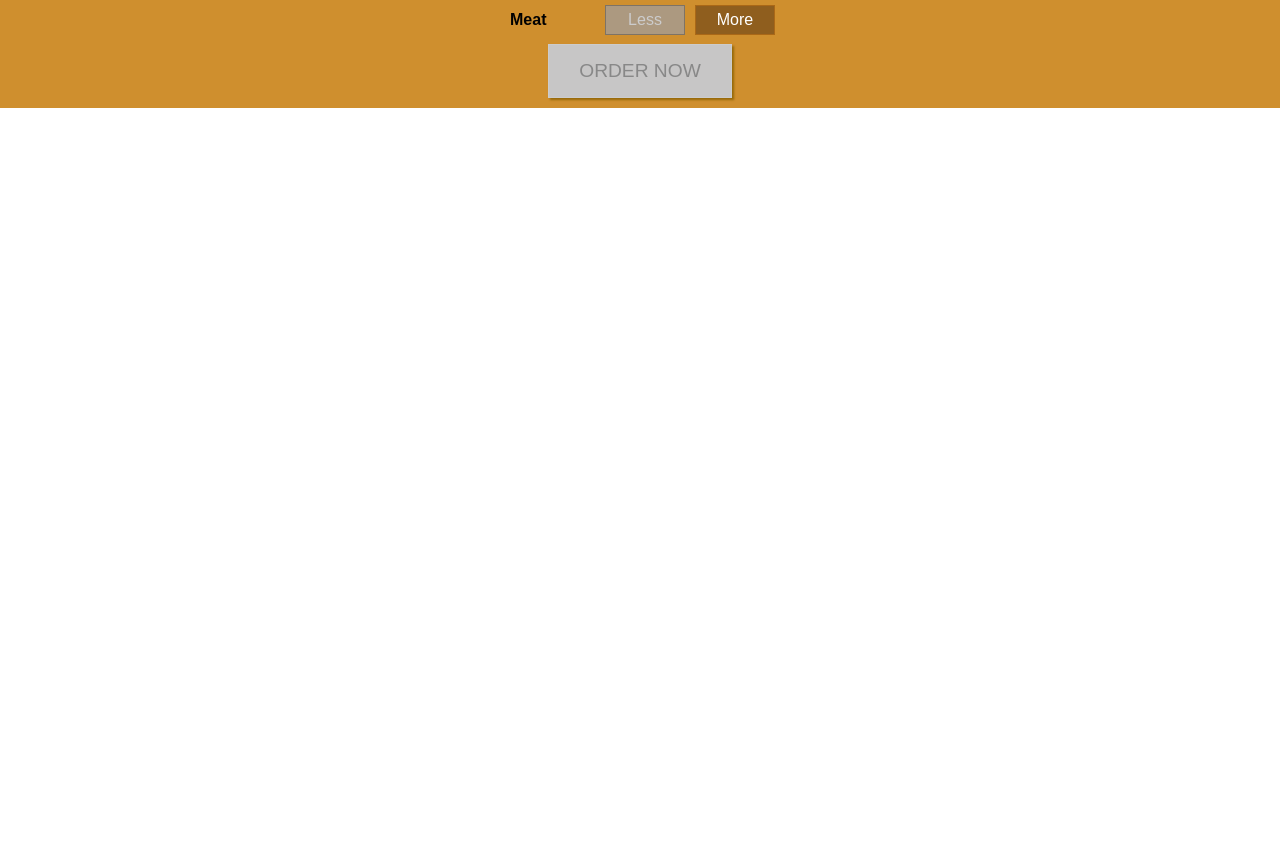
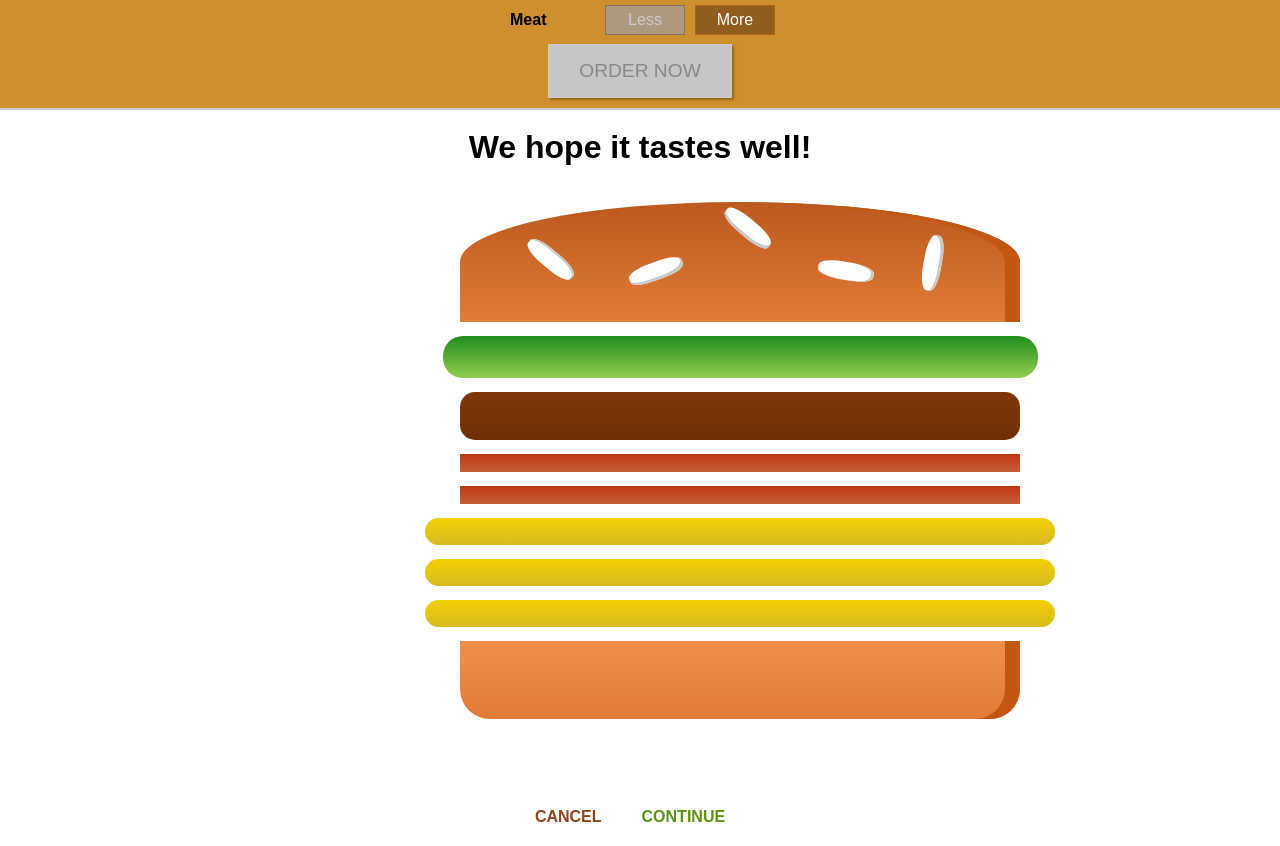
Before and after one commit to marcpre/demo-react-burger-builder, a React app: page / in a window 1280 px wide. Shown: the part 880-1726 px from the top of the page. Before the commit the page ends 988 px from the top, so only its background shows below. Built offline with nearby package versions, Linux system fonts and the light colour scheme.

Commit message:
adding checkout summary component

```diff
--- a/package.json
+++ b/package.json
@@ -37,6 +37,7 @@
     "react": "^16.2.0",
     "react-dev-utils": "^5.0.0",
     "react-dom": "^16.2.0",
+    "react-router-dom": "^4.2.2",
     "style-loader": "0.19.0",
     "sw-precache-webpack-plugin": "0.11.4",
     "url-loader": "0.6.2",
--- a/src/App.js
+++ b/src/App.js
@@ -2,6 +2,7 @@
 
 import Layout from './components/Layout/Layout';
 import BurgerBuilder from './containers/BurgerBuilder/BurgerBuilder';
+import Checkout from './containers/Checkout/Checkout';
 
 class App extends Component {
   render () {
@@ -9,6 +10,7 @@
       <div>
         <Layout>
           <BurgerBuilder />
+          <Checkout />
         </Layout>
       </div>
     );
--- /dev/null
+++ b/src/components/Order/CheckoutSummary/CheckoutSummary.css
@@ -0,0 +1,11 @@
+.CheckoutSummary {
+    text-align: center;
+    width: 80%;
+    margin: auto;
+}
+
+@media(min-width: 600px) {
+    .CheckoutSummary {
+        width: 500px
+    }
+}
--- /dev/null
+++ b/src/components/Order/CheckoutSummary/CheckoutSummary.js
@@ -0,0 +1,25 @@
+import React from 'react'
+import Burger from '../../Burger/Burger'
+import Button from '../../UI/Button/Button'
+import classes from './CheckoutSummary.css'
+
+const checkoutSummary = (props) => {
+    return (
+        <div className={classes.CheckoutSummary}>
+            <h1>We hope it tastes well!</h1>
+            <div style={{width: '100%', margin: 'auto'}}>
+                <Burger ingredients={props.ingredients} />
+            </div>
+            <Button
+                btnType="Danger"
+                clicked
+                >CANCEL </Button>
+            <Button
+                btnType="Success"
+                clicked
+                >CONTINUE </Button>
+        </div>
+    )
+}
+
+export default checkoutSummary
--- /dev/null
+++ b/src/containers/Checkout/Checkout.js
@@ -0,0 +1,26 @@
+import React, { Component } from 'react'
+
+import CheckoutSummary from '../../components/Order/CheckoutSummary/CheckoutSummary';
+
+
+class Checkout extends Component {
+    state = {
+        ingredients: {
+            salad: 1,
+            meat: 1,
+            bacon: 2,
+            cheese: 3
+        }
+    }
+
+
+    render() {
+        return (
+            <div>
+                <CheckoutSummary ingredients={this.state.ingredients}/>
+            </div>
+        )
+    }
+}
+
+export default Checkout;
```
Also changed, not shown: 2 other files (tests, documents, lock files or other folders).
